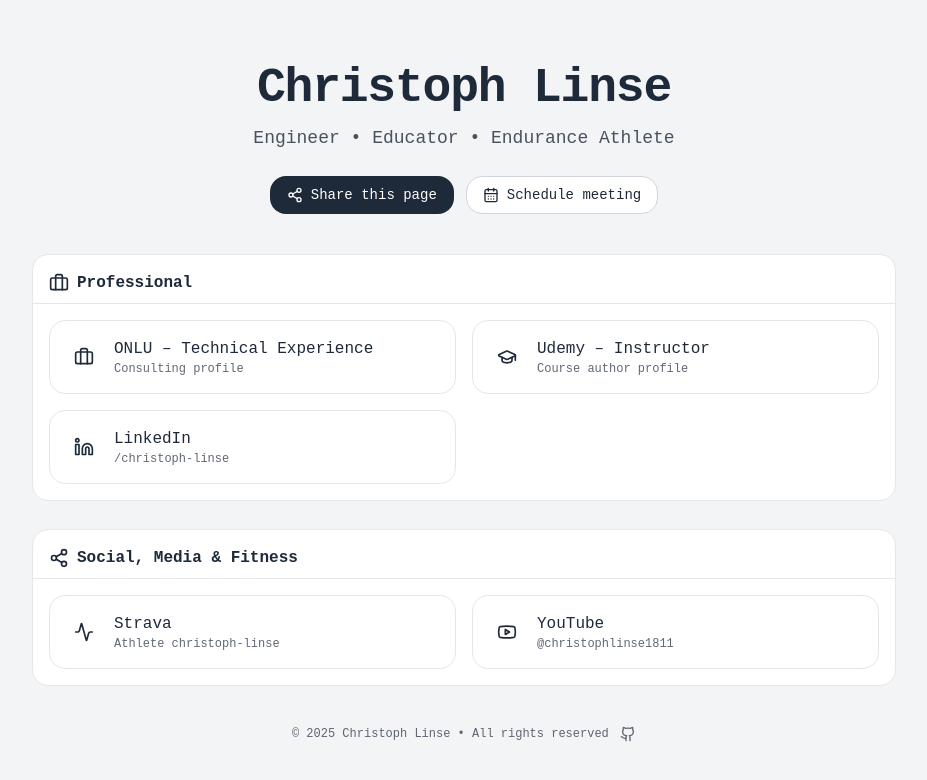
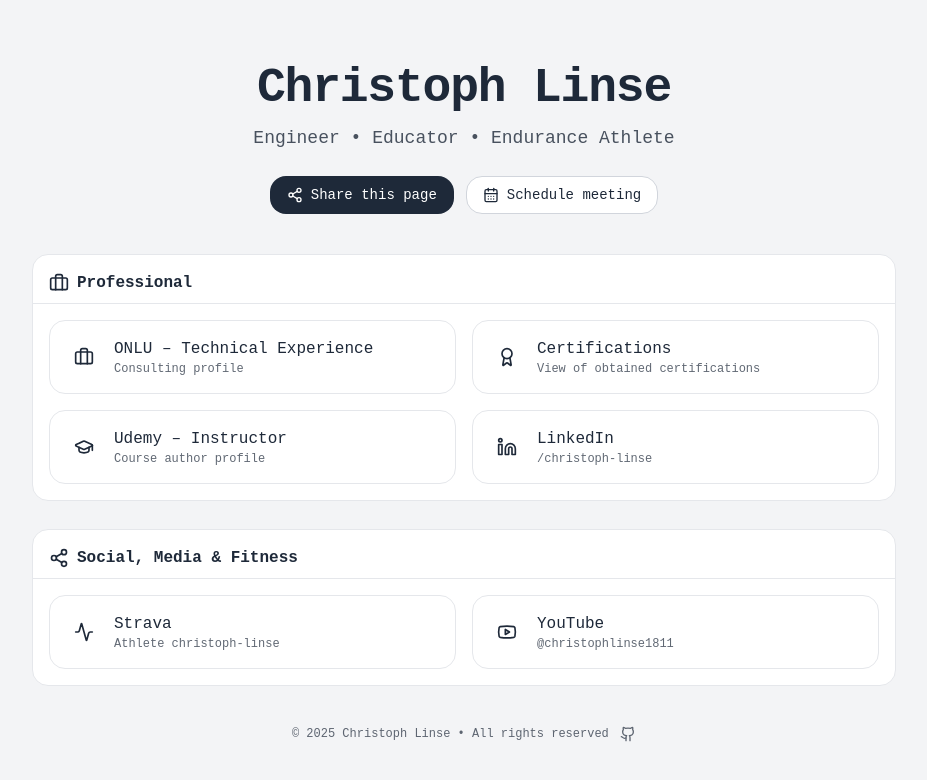
Before and after one commit to c-linse/bag, a React (Vite) app: page / in a window 1280 px wide. Shown: the top 780 px of the page, without its empty margins (176-1103 px from the left). Built offline with nearby package versions, Linux system fonts and the light colour scheme.

Commit message:
Added credly

```diff
--- a/src/App.tsx
+++ b/src/App.tsx
@@ -1,5 +1,5 @@
 import React from "react";
-import { Share2, Briefcase, GraduationCap, Linkedin, Youtube, Activity, Github, CalendarDays } from "lucide-react";
+import { Share2, Briefcase, GraduationCap, Linkedin, Youtube, Activity, Github, CalendarDays, Award } from "lucide-react";
 
 // Simple Card primitives (no external UI library required)
 function Card({ children, className = "" }) {
@@ -104,6 +104,12 @@
                                 hint="Consulting profile"
                             />
                             <LinkCard
+                                href="https://www.credly.com/users/christoph-linse"
+                                Icon={Award}
+                                label="Certifications"
+                                hint="View of obtained certifications"
+                            />
+                            <LinkCard
                                 href="https://www.udemy.com/user/christoph-linse/"
                                 Icon={GraduationCap}
                                 label="Udemy – Instructor"
```
